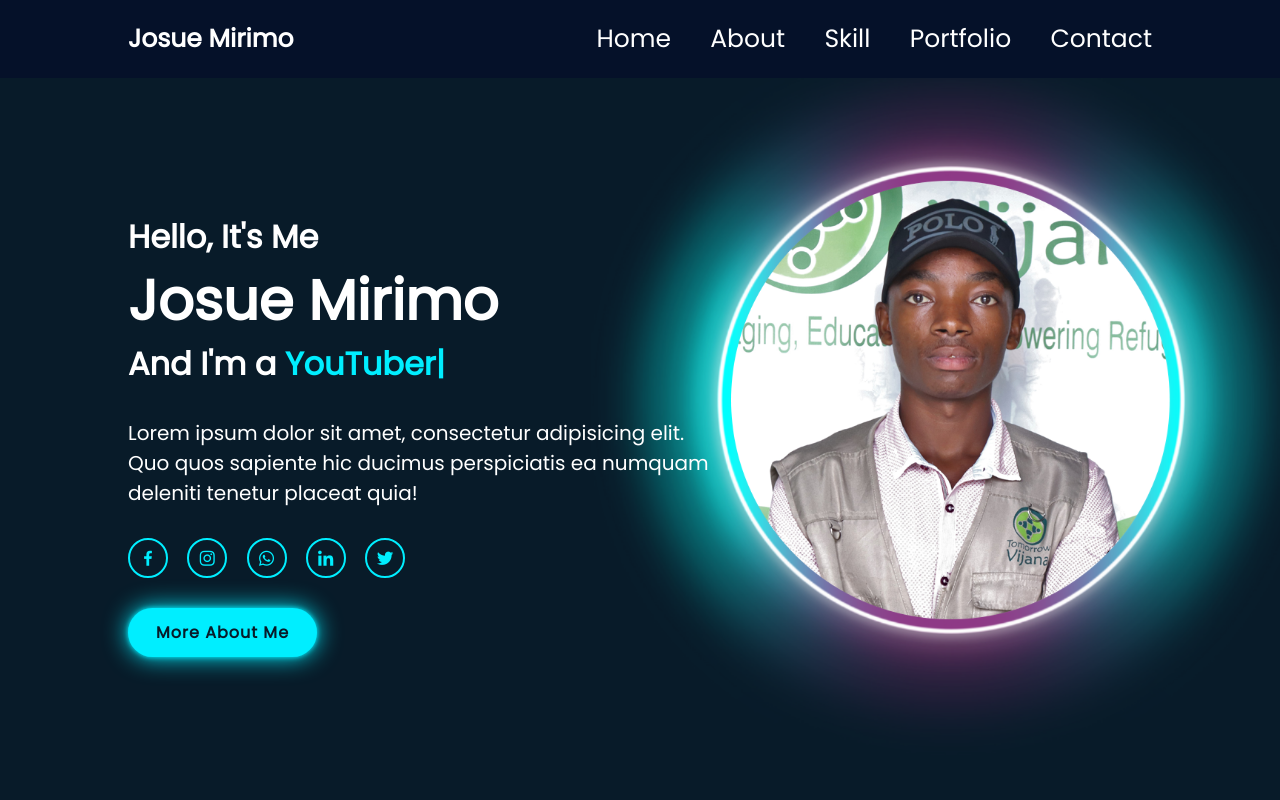
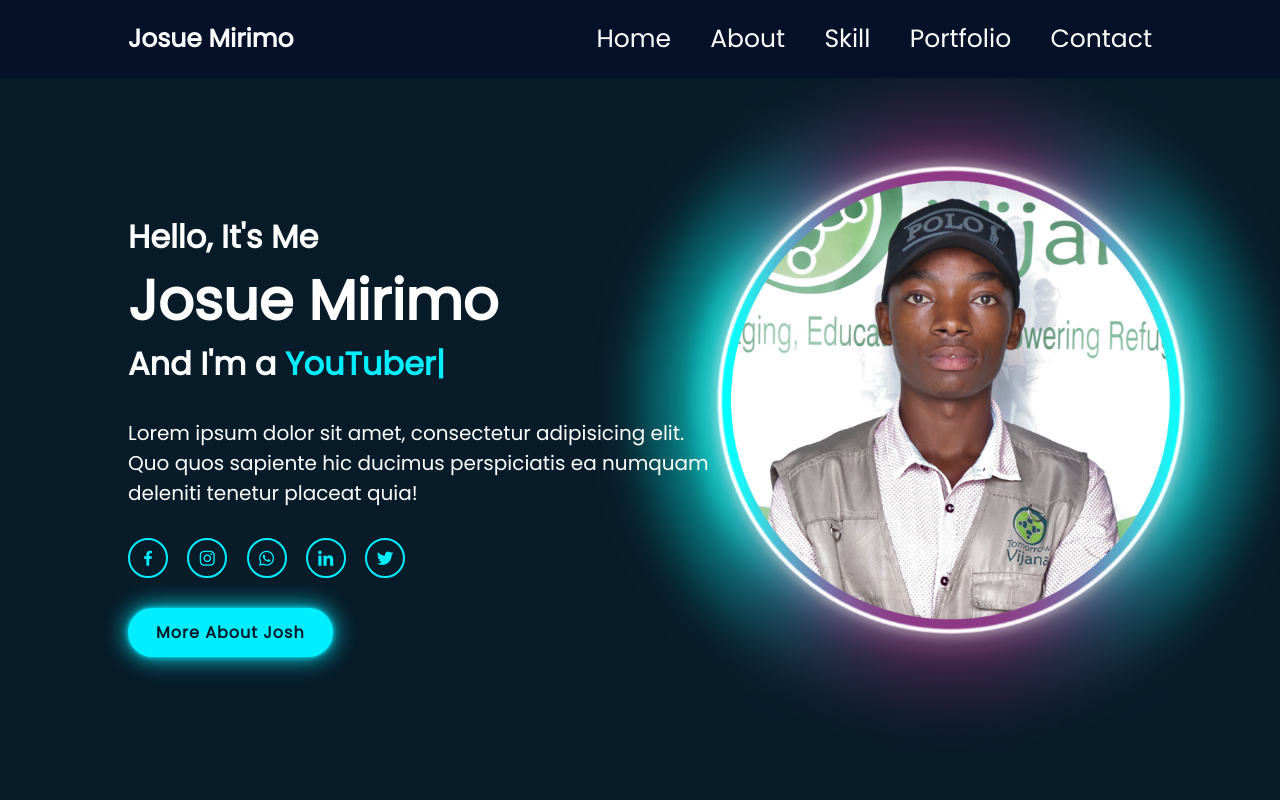
Before and after one commit to josuemirimo/josuemirimo.net, a plain HTML site: page index.html in a window 1280 px wide. Shown: the top 800 px of the page. Drawn offline with nearby package versions, Linux system fonts and the light colour scheme.

Commit message:
Update index.html

```diff
--- a/index.html
+++ b/index.html
@@ -44,7 +44,7 @@
 
             </div>
 
-            <a href="#" class="btn-box">More About Me</a>
+            <a href="#" class="btn-box">More About Josh</a>
         </div>
         <span class="home-imgHover"></span>
     </section>
```
